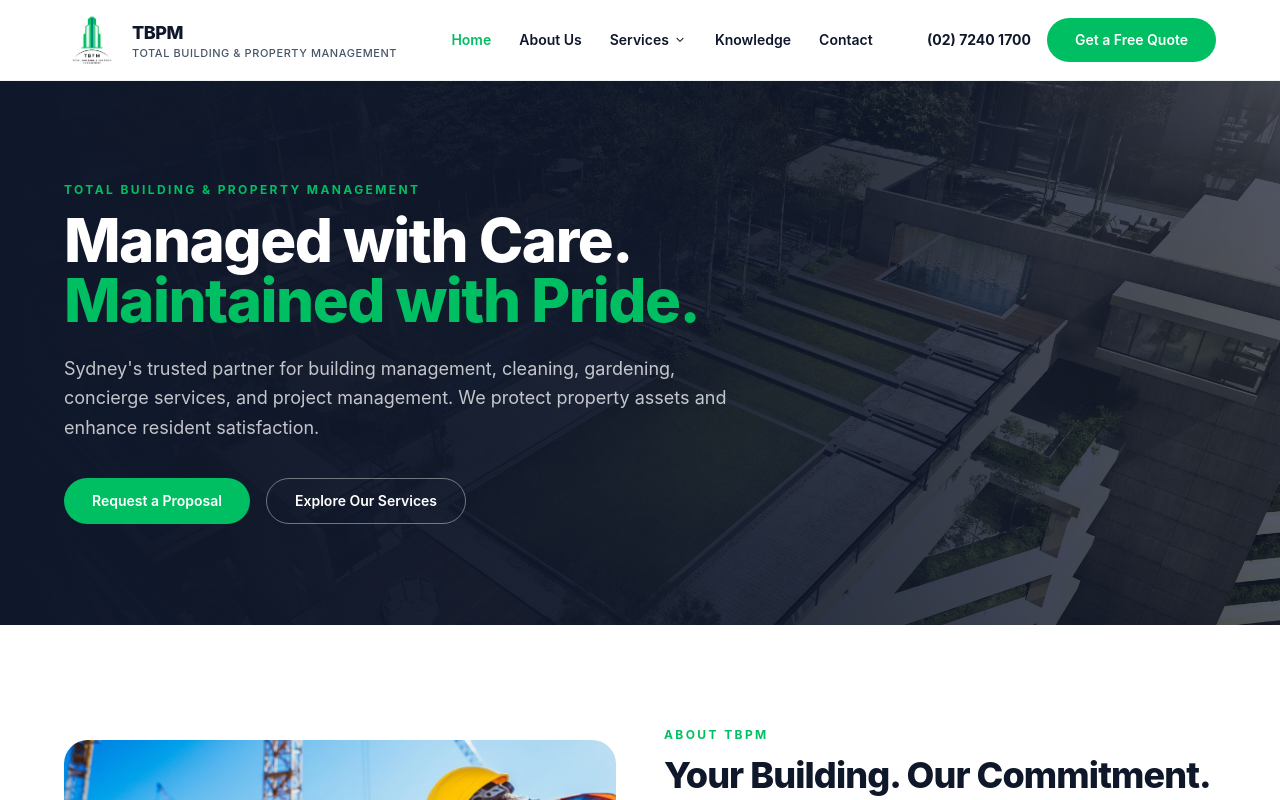
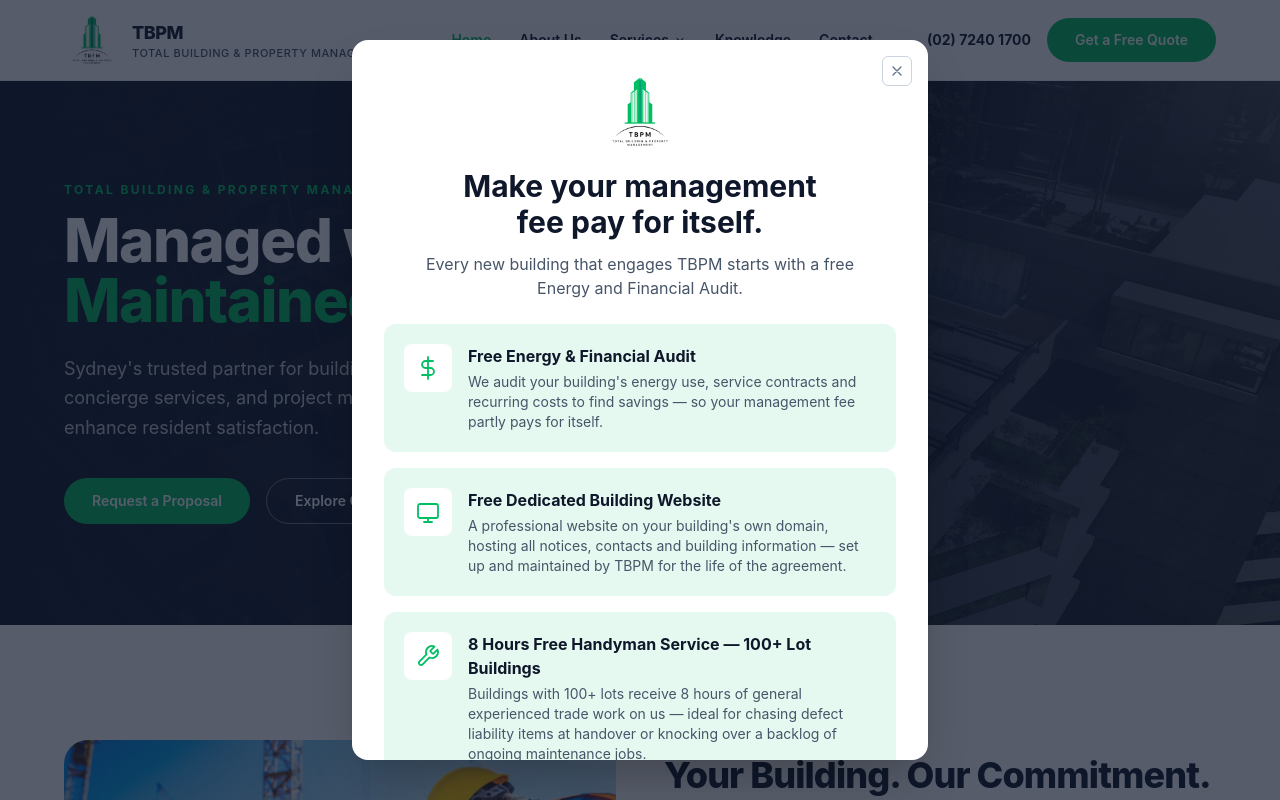
Before and after one commit to TBPMSYDNEY/tbpm-website, a Next.js app: page / in a window 1280 px wide. Shown: the top 800 px of the page. Built offline with nearby package versions, Linux system fonts and the light colour scheme.

Commit message:
Add home page promo popup (free audit, building website, handyman offer)

```diff
--- a/app/page.tsx
+++ b/app/page.tsx
@@ -3,6 +3,7 @@
 import type { Metadata } from "next";
 import { services, whyChoose, testimonial, site } from "@/data/site";
 import Cta from "@/components/Cta";
+import HomePopup from "@/components/HomePopup";
 
 export const metadata: Metadata = {
   title: "Building Management Sydney | TBPM — Total Building & Property Management",
@@ -55,6 +56,7 @@
 export default function HomePage() {
   return (
     <>
+      <HomePopup />
       {/* Hero */}
       <section className="relative overflow-hidden bg-ink">
         <Image
--- /dev/null
+++ b/components/HomePopup.tsx
@@ -0,0 +1,130 @@
+"use client";
+
+import { useEffect, useState } from "react";
+import Image from "next/image";
+import Link from "next/link";
+import { site } from "@/data/site";
+
+const offers = [
+  {
+    title: "Free Energy & Financial Audit",
+    text: "We audit your building's energy use, service contracts and recurring costs to find savings — so your management fee partly pays for itself.",
+    icon: (
+      <svg viewBox="0 0 24 24" fill="none" stroke="currentColor" strokeWidth="1.8" className="h-6 w-6">
+        <path d="M12 1v22M17 5H9.5a3.5 3.5 0 0 0 0 7h5a3.5 3.5 0 0 1 0 7H6" strokeLinecap="round" strokeLinejoin="round" />
+      </svg>
+    ),
+  },
+  {
+    title: "Free Dedicated Building Website",
+    text: "A professional website on your building's own domain, hosting all notices, contacts and building information — set up and maintained by TBPM for the life of the agreement.",
+    icon: (
+      <svg viewBox="0 0 24 24" fill="none" stroke="currentColor" strokeWidth="1.8" className="h-6 w-6">
+        <rect x="2" y="4" width="20" height="14" rx="2" />
+        <path d="M8 22h8M12 18v4" strokeLinecap="round" />
+      </svg>
+    ),
+  },
+  {
+    title: "8 Hours Free Handyman Service — 100+ Lot Buildings",
+    text: "Buildings with 100+ lots receive 8 hours of general experienced trade work on us — ideal for chasing defect liability items at handover or knocking over a backlog of ongoing maintenance jobs.",
+    icon: (
+      <svg viewBox="0 0 24 24" fill="none" stroke="currentColor" strokeWidth="1.8" className="h-6 w-6">
+        <path
+          d="M14.7 6.3a1 1 0 0 0 0 1.4l1.6 1.6a1 1 0 0 0 1.4 0l3.77-3.77a6 6 0 0 1-7.94 7.94l-6.91 6.91a2.12 2.12 0 0 1-3-3l6.91-6.91a6 6 0 0 1 7.94-7.94l-3.76 3.76z"
+          strokeLinecap="round"
+          strokeLinejoin="round"
+        />
+      </svg>
+    ),
+  },
+];
+
+export default function HomePopup() {
+  const [open, setOpen] = useState(false);
+
+  useEffect(() => {
+    if (typeof window === "undefined") return;
+    if (sessionStorage.getItem("tbpm-popup-seen")) return;
+    const timer = setTimeout(() => setOpen(true), 1500);
+    return () => clearTimeout(timer);
+  }, []);
+
+  function close() {
+    setOpen(false);
+    try {
+      sessionStorage.setItem("tbpm-popup-seen", "1");
+    } catch {
+      /* private browsing — ignore */
+    }
+  }
+
+  if (!open) return null;
+
+  return (
+    <div
+      className="fixed inset-0 z-[100] flex items-center justify-center bg-ink/70 p-4"
+      role="dialog"
+      aria-modal="true"
+      aria-labelledby="home-popup-heading"
+      onClick={close}
+    >
+      <div
+        className="relative max-h-[90vh] w-full max-w-xl overflow-y-auto rounded-2xl bg-white p-6 shadow-2xl sm:p-8"
+        onClick={(e) => e.stopPropagation()}
+      >
+        <button
+          onClick={close}
+          aria-label="Close"
+          className="absolute right-4 top-4 rounded-md border border-slate-300 p-1.5 text-slate-500 transition hover:bg-slate-100 hover:text-ink"
+        >
+          <svg viewBox="0 0 24 24" fill="none" stroke="currentColor" strokeWidth="2" className="h-4 w-4">
+            <path d="M18 6 6 18M6 6l12 12" strokeLinecap="round" />
+          </svg>
+        </button>
+
+        <div className="flex justify-center">
+          <Image src="/images/logo.png" alt="TBPM" width={88} height={88} className="h-20 w-20 object-contain" />
+        </div>
+
+        <h2 id="home-popup-heading" className="mt-4 text-center text-2xl font-bold text-ink sm:text-3xl">
+          Make your management
+          <br className="hidden sm:block" /> fee pay for itself.
+        </h2>
+        <p className="mx-auto mt-3 max-w-md text-center text-slate-600">
+          Every new building that engages TBPM starts with a free Energy and Financial Audit.
+        </p>
+
+        <div className="mt-6 space-y-4">
+          {offers.map((offer) => (
+            <div key={offer.title} className="flex gap-4 rounded-xl bg-brand-light p-5">
+              <div className="flex h-12 w-12 shrink-0 items-center justify-center rounded-lg bg-white text-brand">
+                {offer.icon}
+              </div>
+              <div>
+                <h3 className="font-bold text-ink">{offer.title}</h3>
+                <p className="mt-1 text-sm text-slate-600">{offer.text}</p>
+              </div>
+            </div>
+          ))}
+        </div>
+
+        <Link
+          href="/contact"
+          onClick={close}
+          className="mt-6 block w-full rounded-md bg-brand px-6 py-3.5 text-center font-semibold text-white transition hover:bg-brand-dark"
+        >
+          Request A Proposal
+        </Link>
+
+        <div className="mt-5 flex flex-wrap items-center justify-center gap-x-6 gap-y-1 text-xs text-slate-500">
+          <span>tbpm.com.au</span>
+          <a href={site.phoneHref} className="hover:text-brand">
+            {site.phone}
+          </a>
+          <span>Managed with Care. Maintained with Pride.</span>
+        </div>
+      </div>
+    </div>
+  );
+}
```
Also changed, not shown: 1 other file (tests, documents, lock files or other folders).
